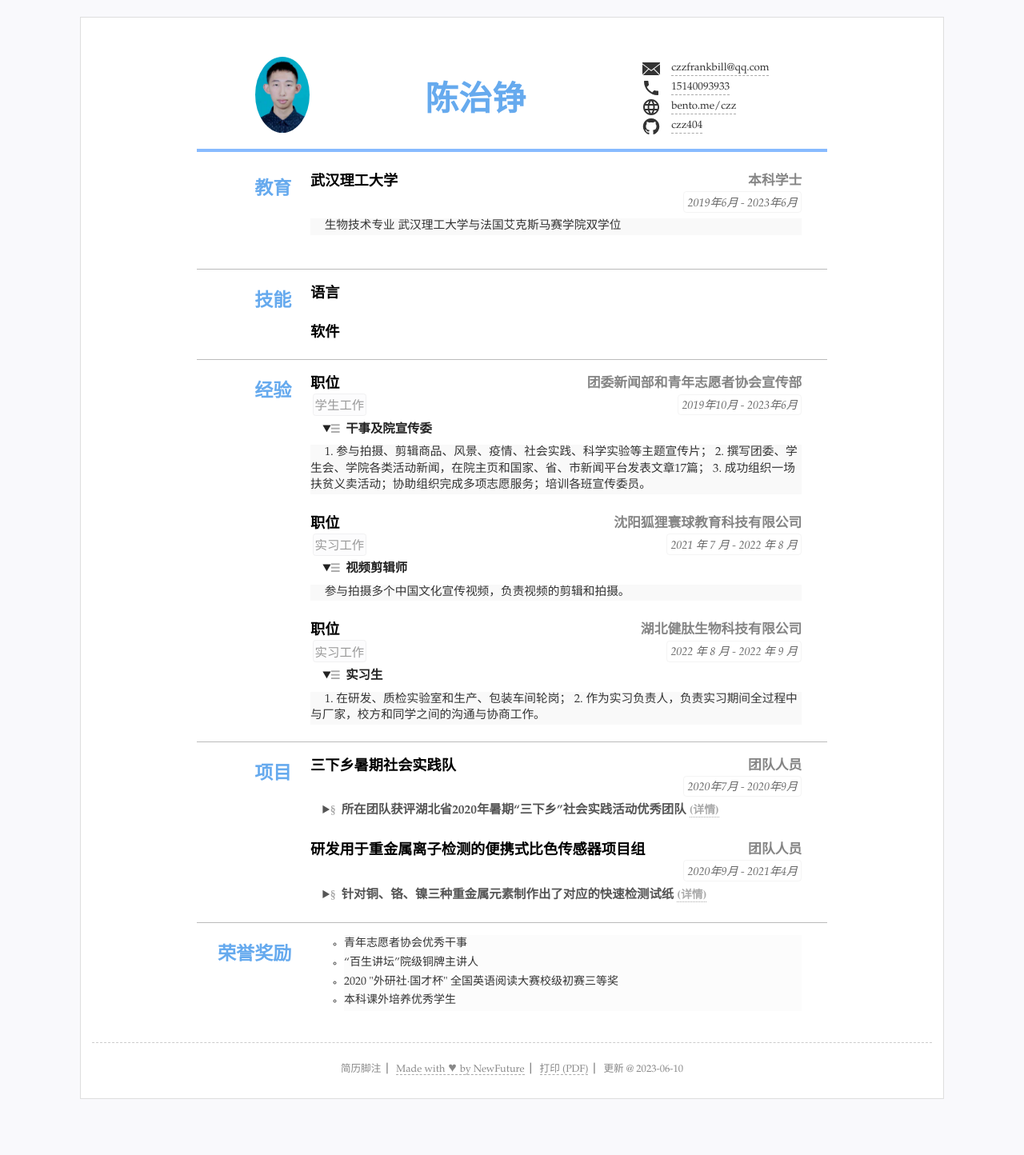
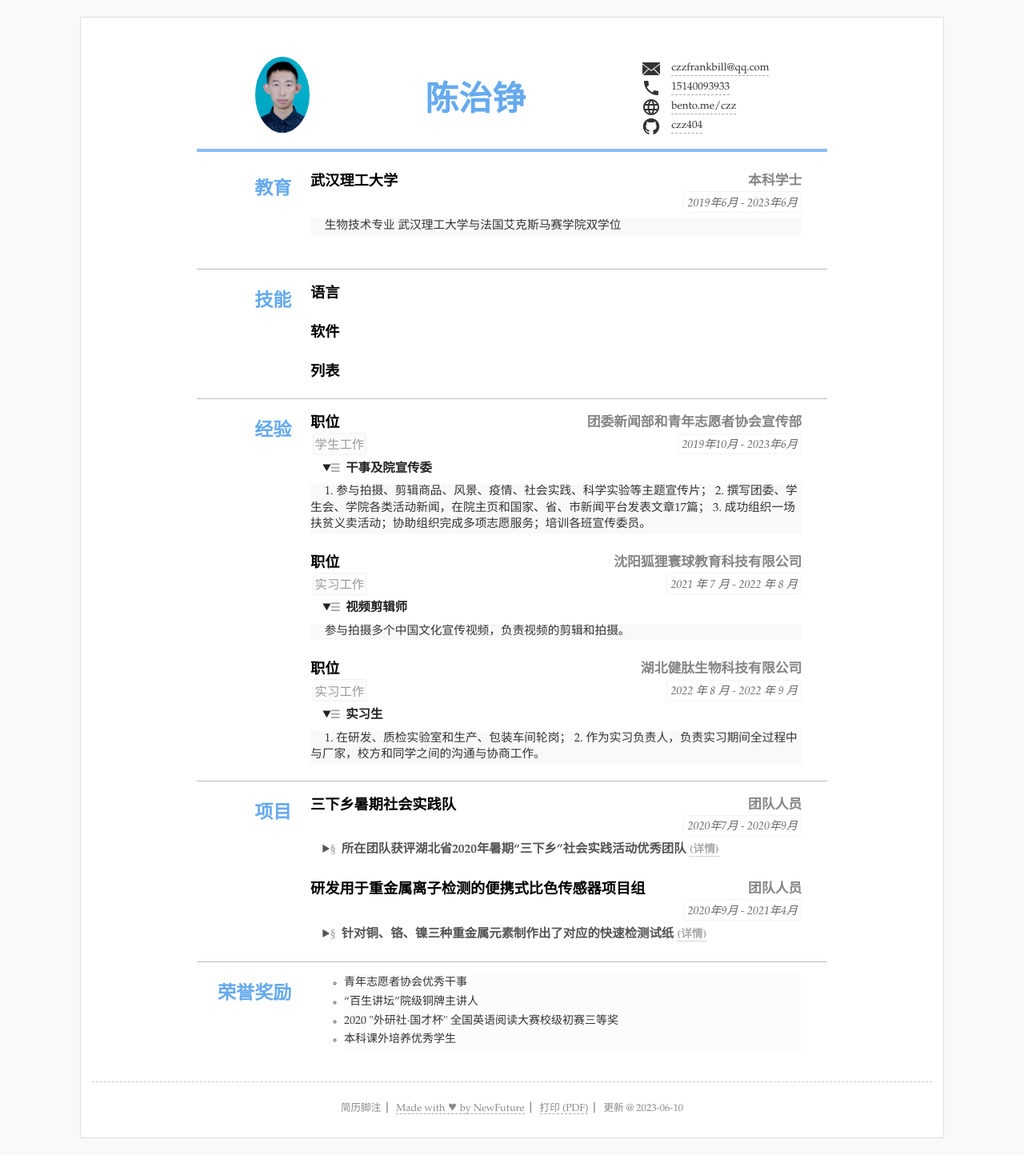
Before and after one commit to czz404/CV, a Jekyll site: the page built from index.html, in a window 1280 px wide. Shown: the whole page at 80% size. Built offline with Jekyll 4.4.1, drawn with Linux system fonts in a browser that asks for light colours; before the commit the page ends 1395 px from its top, so only the background shows below that.

Commit message:
Update resume.yml

```diff
--- a/_data/resume.yml
+++ b/_data/resume.yml
@@ -52,6 +52,10 @@ main: #简历主要内容，
      - 生物 - Origin,ImageJ
      - 办公 - Office办公软件
      - 剪辑 - PR,Arctime Pro
+  - title: 列表
+    list:
+    - 第一项
+    - 第二项
 
 - type: experience
   name: 经验
```
